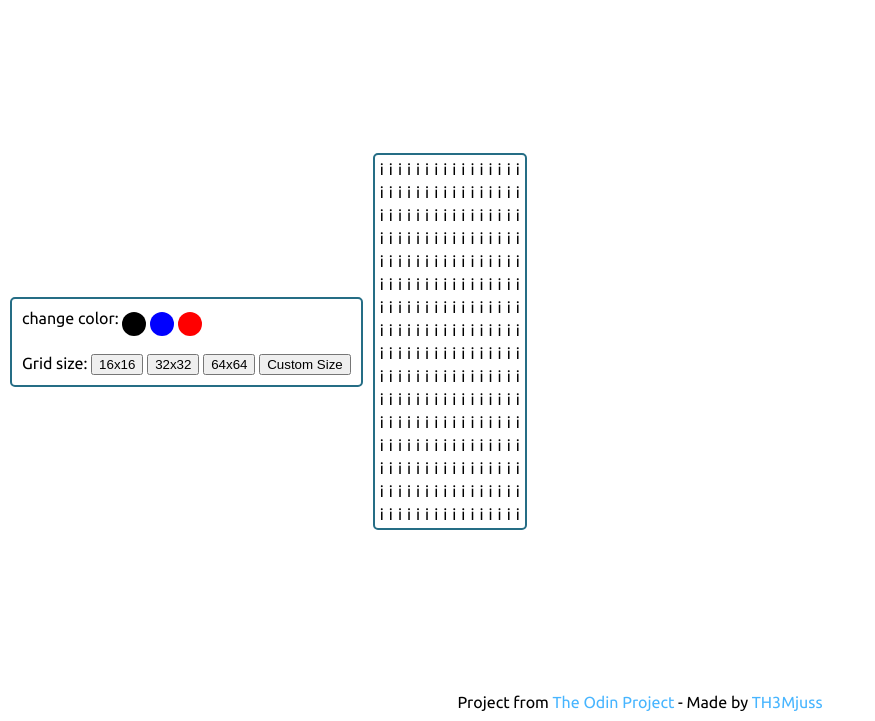
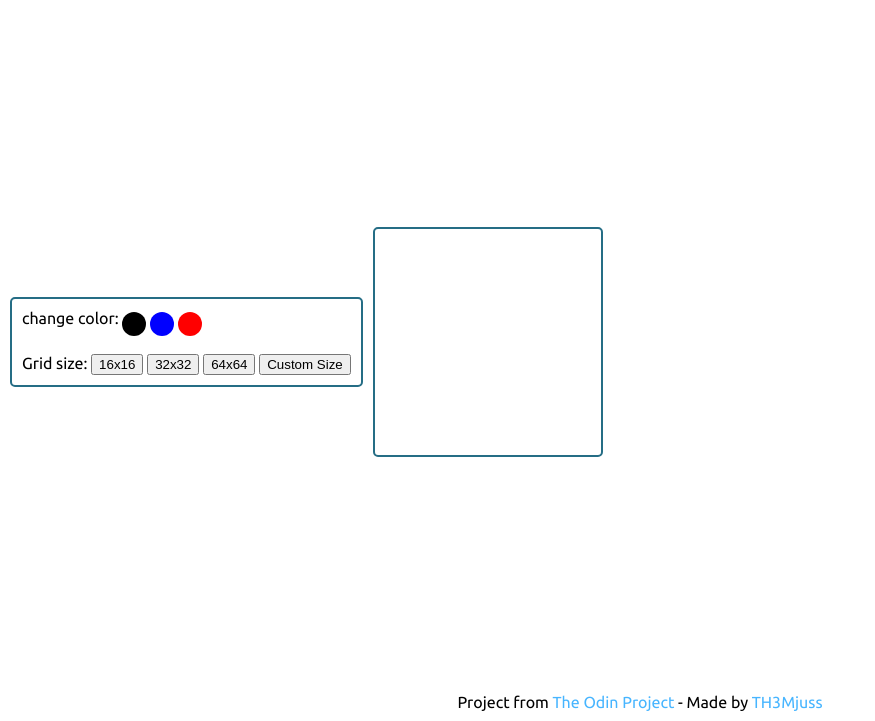
Before and after one commit to TH3Mjuss/etch-a-sketch, a plain HTML site: page index.html in a window 1280 px wide. Shown: the part 79-800 px from the top of the page, without its empty margins (0-875 px from the left). Drawn offline with Linux system fonts and the light colour scheme.

Commit message:
Remove grid text to keep squares empty

```diff
--- a/script.js
+++ b/script.js
@@ -8,7 +8,6 @@ if (board.childElementCount == 0) {
 
     for (i = 0; i < 256; i++) {
         const div = document.createElement('div');
-        div.innerText = "i";
         board.appendChild(div);
     }
 }
@@ -28,7 +27,7 @@ function gridSize(defaultSize) {
         board.innerHTML = '';
     }
 
-    if (defaultSize < 4 || defaultSize > 100) {
+    if (defaultSize < 4 || defaultSize > 100 || isNaN(defaultSize)) {
         alert("Incorrect size. Size expected between 4 and 100. Default size set to 16.")
         defaultSize = 16;
     }
@@ -41,7 +40,6 @@ function gridSize(defaultSize) {
 
     for (i = 0; i < totalSize; i++) {
         const div = document.createElement('div');
-        div.innerText = "i";
         board.appendChild(div);
     }
 
--- a/styles.css
+++ b/styles.css
@@ -54,15 +54,22 @@ h1 {
 .sketch-brd {
     border: 2px solid #256D85;
     border-radius: 5px;
-    padding: 5px;
+    padding: 2px;
     margin: 10px;
 }
 
 #sketch {
     display: grid;
     grid-template-columns: repeat(var(--grid-size), 1fr);  /* --grid-size value from script.js */
-    grid-gap: 5px;
-    color: var(--clr);
+    grid-gap: 2px;
+}
+
+#sketch div {
+    width: 10px;
+    height: 10px;
+    padding: 1px;
+    margin: 0;
+    background-color: var(--clr);
 }
 
 footer{
```
